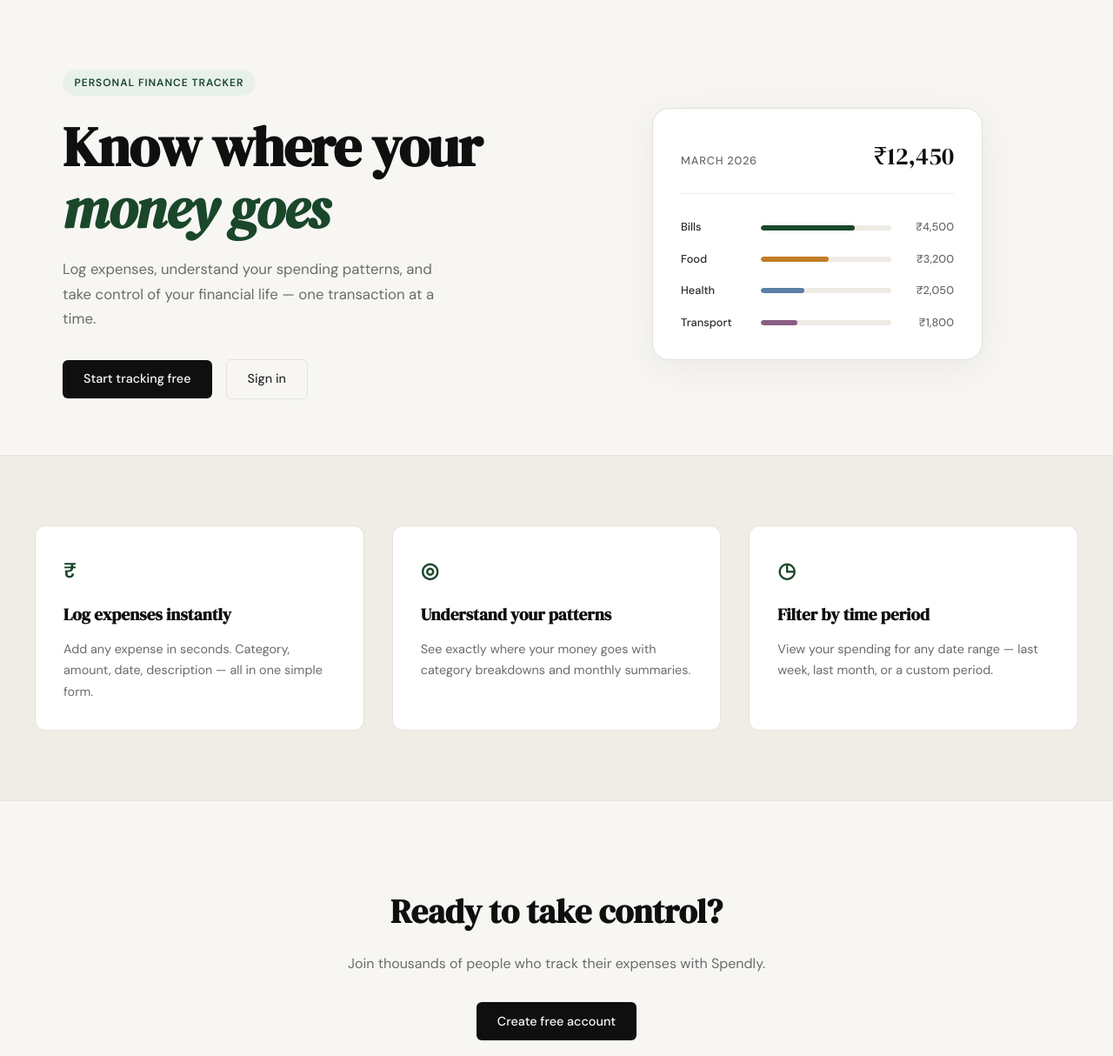
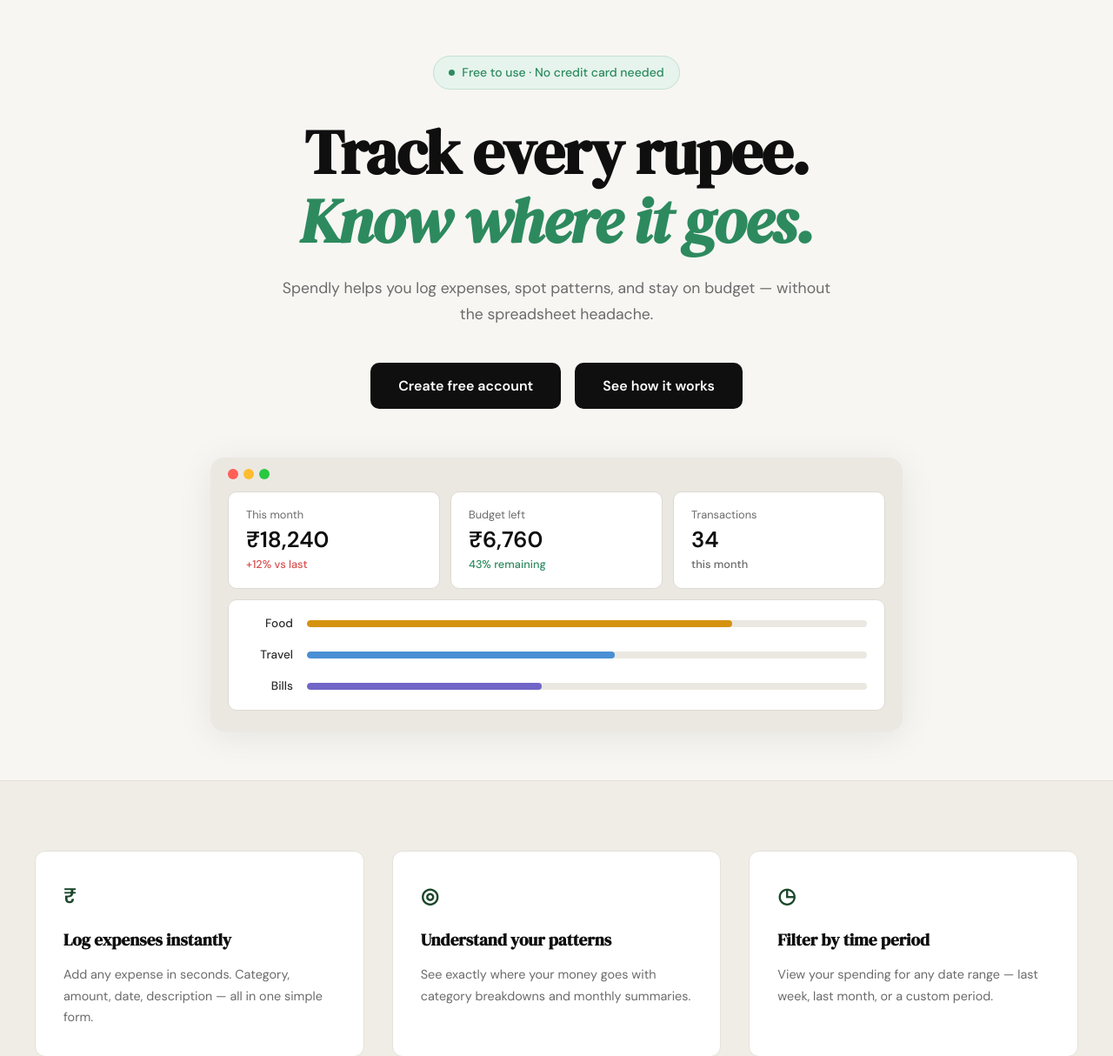
Before and after one commit to akashverma1995/spendly, a Flask app: page / in a window 1280 px wide. Shown: the part 61-1275 px from the top of the page at 87% size. Run offline with Flask 3, Linux system fonts and the light colour scheme.

Commit message:
landing: redesign hero section to match mockup

```diff
--- /dev/null
+++ b/static/css/landing.css
@@ -0,0 +1,198 @@
+/* ------------------------------------------------------------------ */
+/* Hero — centered single-column layout                                */
+/* ------------------------------------------------------------------ */
+
+.hero {
+    display: block;
+    padding: 4rem 2rem 3.5rem;
+    max-width: 860px;
+    text-align: center;
+}
+
+.hero-center {
+    max-width: 640px;
+    margin: 0 auto 3.5rem;
+}
+
+/* Badge */
+
+.hero-badge {
+    display: inline-flex;
+    align-items: center;
+    gap: 0.5rem;
+    background: #e6f4ed;
+    color: #2d8a5e;
+    font-size: 0.875rem;
+    font-weight: 500;
+    letter-spacing: 0;
+    text-transform: none;
+    padding: 0.45rem 1.1rem;
+    border-radius: 999px;
+    margin-bottom: 2rem;
+    border: 1px solid #c3e0d1;
+}
+
+.hero-badge-dot {
+    width: 7px;
+    height: 7px;
+    border-radius: 50%;
+    background: #2d8a5e;
+    flex-shrink: 0;
+}
+
+/* Title */
+
+.hero-title {
+    font-size: clamp(2.8rem, 6vw, 4.5rem);
+    margin-bottom: 1.5rem;
+}
+
+.hero-title em {
+    font-style: italic;
+    color: #2d8a5e;
+    display: block;
+}
+
+/* Subtitle */
+
+.hero-subtitle {
+    font-size: 1.1rem;
+    max-width: 100%;
+    margin-bottom: 2.5rem;
+}
+
+/* Buttons */
+
+.hero-actions {
+    justify-content: center;
+}
+
+.btn-hero {
+    display: inline-block;
+    background: var(--ink);
+    color: #fff;
+    padding: 0.85rem 2rem;
+    border-radius: 10px;
+    font-family: var(--font-body);
+    font-size: 1rem;
+    font-weight: 600;
+    text-decoration: none;
+    transition: background 0.2s;
+}
+
+.btn-hero:hover { background: #2d2d2d; }
+
+/* ------------------------------------------------------------------ */
+/* Dashboard mock                                                       */
+/* ------------------------------------------------------------------ */
+
+.hero-dashboard {
+    background: #ebe8e2;
+    border-radius: 16px;
+    overflow: hidden;
+    box-shadow: 0 6px 40px rgba(0, 0, 0, 0.08);
+}
+
+.dashboard-chrome {
+    display: flex;
+    align-items: center;
+    gap: 6px;
+    padding: 0.85rem 1.25rem;
+}
+
+.chrome-dot {
+    width: 12px;
+    height: 12px;
+    border-radius: 50%;
+}
+
+.chrome-red    { background: #ff5f57; }
+.chrome-yellow { background: #febc2e; }
+.chrome-green  { background: #28c840; }
+
+.dashboard-body {
+    padding: 0 1.25rem 1.5rem;
+    display: flex;
+    flex-direction: column;
+    gap: 0.75rem;
+}
+
+/* Stat cards */
+
+.dashboard-stats {
+    display: grid;
+    grid-template-columns: repeat(3, 1fr);
+    gap: 0.75rem;
+}
+
+.stat-card {
+    background: #fff;
+    border: 1px solid #dedad2;
+    border-radius: 10px;
+    padding: 1rem 1.25rem;
+    display: flex;
+    flex-direction: column;
+    gap: 0.2rem;
+    text-align: left;
+}
+
+.stat-label {
+    font-size: 0.8rem;
+    color: var(--ink-muted);
+}
+
+.stat-value {
+    font-size: 1.6rem;
+    font-weight: 700;
+    color: var(--ink);
+    line-height: 1.2;
+}
+
+.stat-change {
+    font-size: 0.8rem;
+    font-weight: 500;
+}
+
+.stat-up      { color: #d94f4f; }
+.stat-good    { color: #2d8a5e; }
+.stat-neutral { color: var(--ink-muted); }
+
+/* Category bars */
+
+.dashboard-bars {
+    background: #fff;
+    border: 1px solid #dedad2;
+    border-radius: 10px;
+    padding: 1rem 1.25rem;
+    display: flex;
+    flex-direction: column;
+    gap: 0.9rem;
+    text-align: left;
+}
+
+.dash-bar-row {
+    display: grid;
+    grid-template-columns: 54px 1fr;
+    align-items: center;
+    gap: 1rem;
+}
+
+.dash-cat {
+    font-size: 0.85rem;
+    color: var(--ink-soft);
+    font-weight: 500;
+    text-align: right;
+}
+
+.dash-bar-track {
+    height: 8px;
+    background: #ebe8e2;
+    border-radius: 999px;
+    overflow: hidden;
+}
+
+.dash-bar { height: 100%; border-radius: 999px; }
+
+.dash-bar-food   { background: #d4920e; }
+.dash-bar-travel { background: #4a8fd4; }
+.dash-bar-bills  { background: #7166c8; }
--- a/templates/landing.html
+++ b/templates/landing.html
@@ -2,59 +2,73 @@
 
 {% block title %}Spendly — Track Every Rupee{% endblock %}
 
+{% block head %}
+<link rel="stylesheet" href="{{ url_for('static', filename='css/landing.css') }}">
+{% endblock %}
+
 {% block content %}
 
 <section class="hero">
-    <div class="hero-inner">
-        <div class="hero-badge">Personal Finance Tracker</div>
+    <div class="hero-center">
+        <div class="hero-badge">
+            <span class="hero-badge-dot"></span>
+            Free to use · No credit card needed
+        </div>
         <h1 class="hero-title">
-            Know where your<br>
-            <em>money goes</em>
+            Track every rupee.<br>
+            <em>Know where it goes.</em>
         </h1>
         <p class="hero-subtitle">
-            Log expenses, understand your spending patterns,
-            and take control of your financial life —
-            one transaction at a time.
+            Spendly helps you log expenses, spot patterns, and stay
+            on budget — without the spreadsheet headache.
         </p>
         <div class="hero-actions">
-            <a href="{{ url_for('register') }}" class="btn-primary">Start tracking free</a>
-            <a href="{{ url_for('login') }}" class="btn-ghost">Sign in</a>
+            <a href="{{ url_for('register') }}" class="btn-hero">Create free account</a>
+            <a href="#" class="btn-hero">See how it works</a>
         </div>
     </div>
-    <div class="hero-visual">
-        <div class="mock-card">
-            <div class="mock-card-header">
-                <span class="mock-label">March 2026</span>
-                <span class="mock-total">₹12,450</span>
+    <div class="hero-dashboard">
+        <div class="dashboard-chrome">
+            <span class="chrome-dot chrome-red"></span>
+            <span class="chrome-dot chrome-yellow"></span>
+            <span class="chrome-dot chrome-green"></span>
+        </div>
+        <div class="dashboard-body">
+            <div class="dashboard-stats">
+                <div class="stat-card">
+                    <span class="stat-label">This month</span>
+                    <span class="stat-value">₹18,240</span>
+                    <span class="stat-change stat-up">+12% vs last</span>
+                </div>
+                <div class="stat-card">
+                    <span class="stat-label">Budget left</span>
+                    <span class="stat-value">₹6,760</span>
+                    <span class="stat-change stat-good">43% remaining</span>
+                </div>
+                <div class="stat-card">
+                    <span class="stat-label">Transactions</span>
+                    <span class="stat-value">34</span>
+                    <span class="stat-change stat-neutral">this month</span>
+                </div>
             </div>
-            <div class="mock-bars">
-                <div class="mock-bar-row">
-                    <span class="mock-cat">Bills</span>
-                    <div class="mock-bar-track">
-                        <div class="mock-bar" style="width: 72%"></div>
+            <div class="dashboard-bars">
+                <div class="dash-bar-row">
+                    <span class="dash-cat">Food</span>
+                    <div class="dash-bar-track">
+                        <div class="dash-bar dash-bar-food" style="width: 76%"></div>
                     </div>
-                    <span class="mock-amt">₹4,500</span>
                 </div>
-                <div class="mock-bar-row">
-                    <span class="mock-cat">Food</span>
-                    <div class="mock-bar-track">
-                        <div class="mock-bar mock-bar-2" style="width: 52%"></div>
+                <div class="dash-bar-row">
+                    <span class="dash-cat">Travel</span>
+                    <div class="dash-bar-track">
+                        <div class="dash-bar dash-bar-travel" style="width: 55%"></div>
                     </div>
-                    <span class="mock-amt">₹3,200</span>
                 </div>
-                <div class="mock-bar-row">
-                    <span class="mock-cat">Health</span>
-                    <div class="mock-bar-track">
-                        <div class="mock-bar mock-bar-3" style="width: 33%"></div>
+                <div class="dash-bar-row">
+                    <span class="dash-cat">Bills</span>
+                    <div class="dash-bar-track">
+                        <div class="dash-bar dash-bar-bills" style="width: 42%"></div>
                     </div>
-                    <span class="mock-amt">₹2,050</span>
-                </div>
-                <div class="mock-bar-row">
-                    <span class="mock-cat">Transport</span>
-                    <div class="mock-bar-track">
-                        <div class="mock-bar mock-bar-4" style="width: 28%"></div>
-                    </div>
-                    <span class="mock-amt">₹1,800</span>
                 </div>
             </div>
         </div>
```
